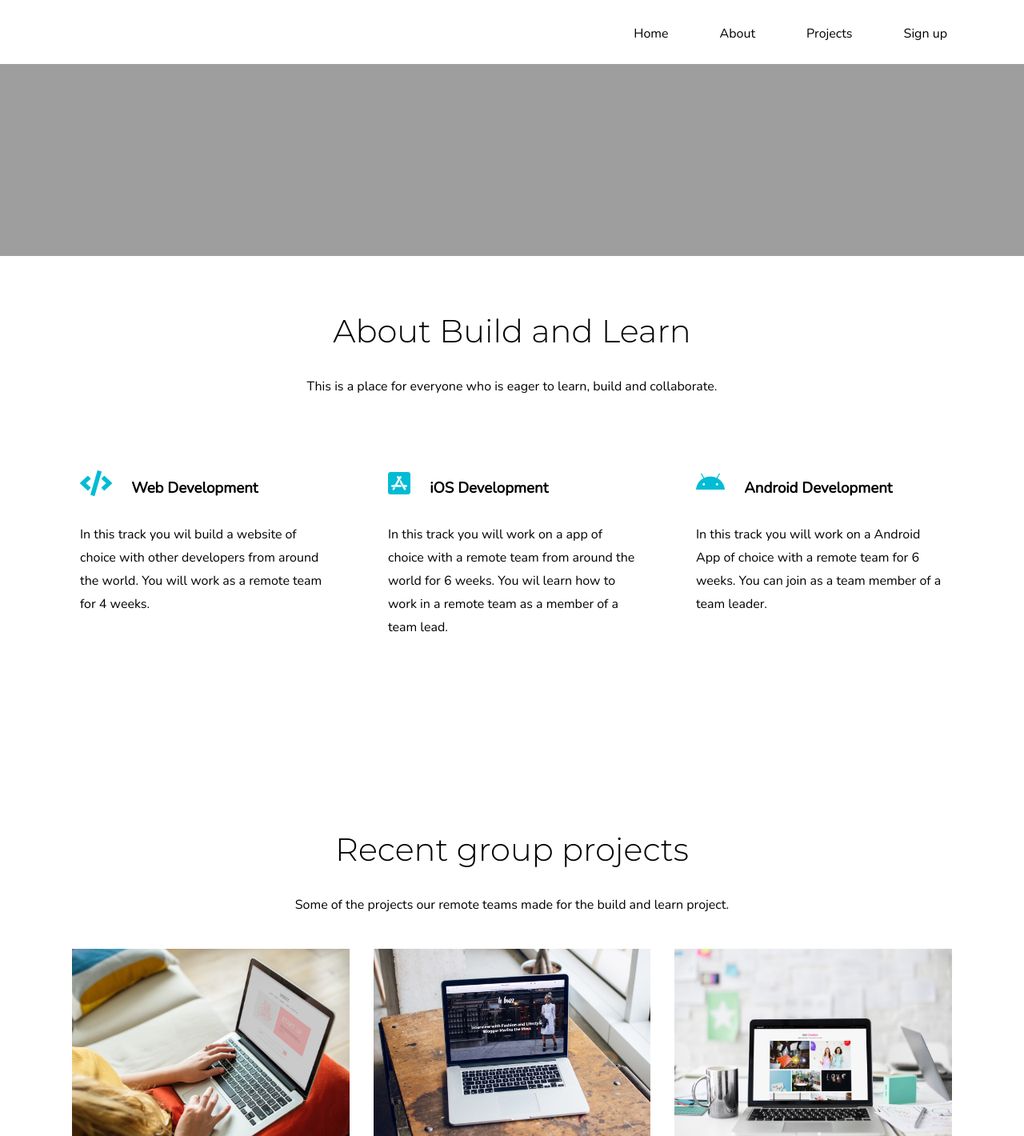
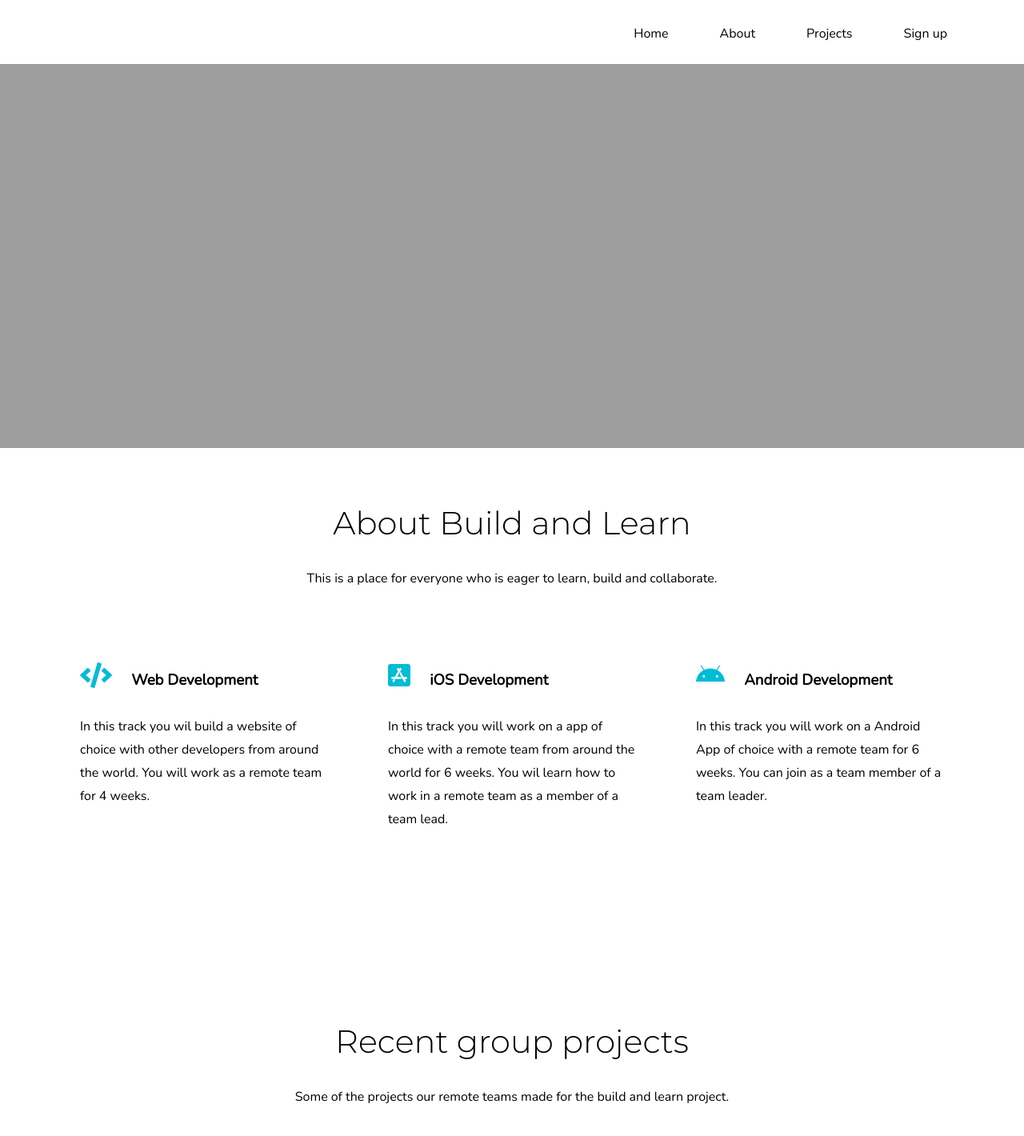
Before and after one commit to TiffanyvdHoven/Build-and-Learn, a PHP site: page / in a window 1280 px wide. Shown: the top 1420 px of the page at 80% size. Run offline with PHP 8.4, Linux system fonts and the light colour scheme; some libraries are stand-ins or nearby versions.

Commit message:
working parallax on all devices

```diff
--- a/style.css
+++ b/style.css
@@ -66,14 +66,6 @@ nav a:hover {
 }
 
 /* Wrapper page grid  */
-
-	main {
-		background-color: white;
-		position: absolute;
-		top: 40%;
-		left: 0%;
-		width: 100%;
-	}
 
 	section {
 	justify-self: center;
@@ -238,6 +230,14 @@ nav a:hover {
 
 /* parallax effect */
 
+main {
+	background-color: white;
+	position: absolute;
+	top: 70%;
+	left: 0%;
+	width: 100%;
+}
+
 .parallax:before {
   content: "";
   display: block;
@@ -245,7 +245,7 @@ nav a:hover {
   left: 0;
   top: 0;
   width: 100%;
-  height: 500px;
+  height: 700px;
   z-index: -10;
   background: url("img/header-with-logo.svg") no-repeat center center;
   -webkit-background-size: cover;
@@ -254,30 +254,6 @@ nav a:hover {
   background-size: cover;
 }
 
-/* .parallax {
-    background-image: url("img/header-with-logo.svg");
-    height: 500px;
-    background-attachment: fixed;
-    background-position: center;
-    background-repeat: no-repeat;
-    background-size: cover;
-} */
-
-/* @media (max-width: 600px) {
-
-	.header-img {
-		background-image: url("img/header-with-logo.svg");
-		height: 300px;
-		background-position: center;
-		background-repeat: no-repeat;
-		background-size: cover;
-	}
-
-	.parallax {
-		display: none;
-	}
-
-} */
 /* hover effect */
 
 .container {
```
